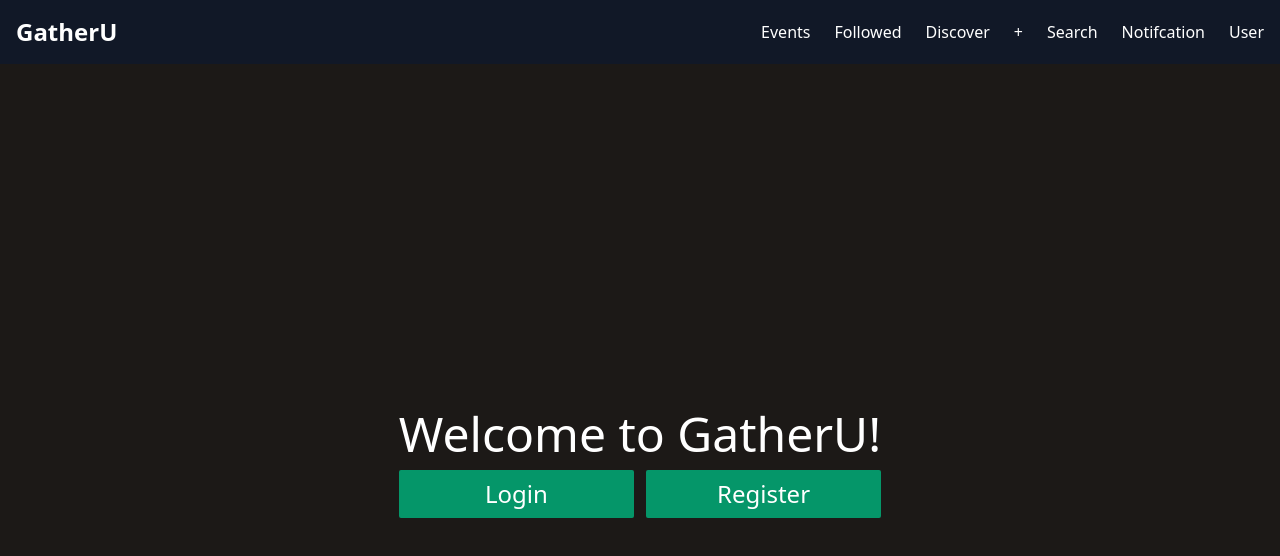
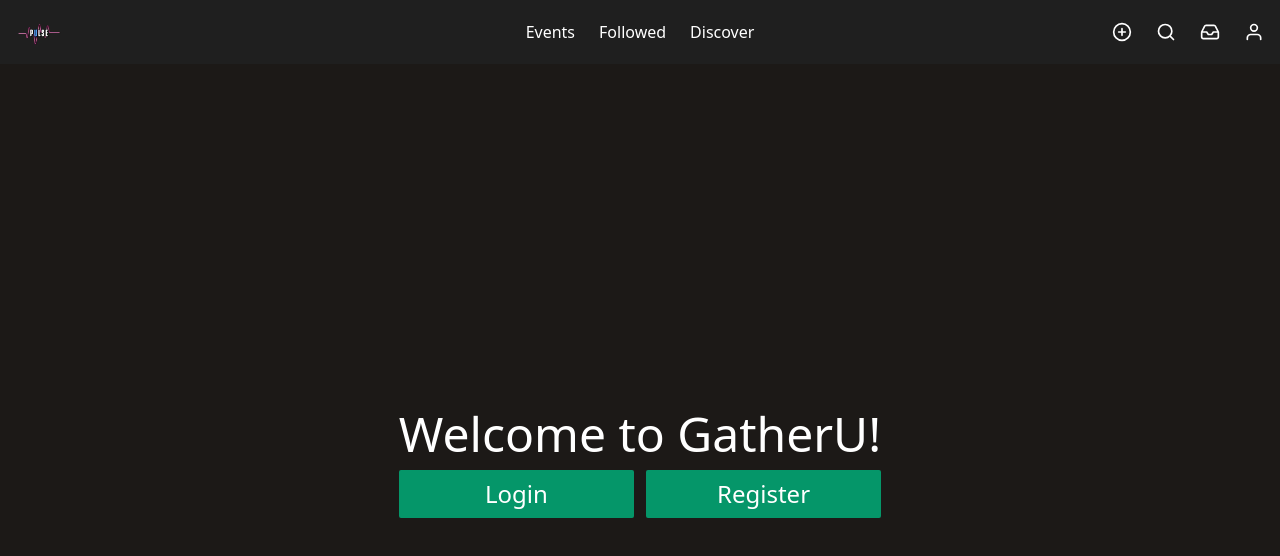
Before and after one commit to hpitta26/club-event-hub, a React (Vite) app in the folder frontend/: page / in a window 1280 px wide. Shown: the top 556 px of the page. Built offline with nearby package versions, Linux system fonts and the light colour scheme.

Commit message:
I added Icons, added logo and set up a blueprint that I can easily change depending on what lorenzo wants

```diff
--- /dev/null
+++ b/frontend/src/assets/icons/InboxIcon.jsx
@@ -0,0 +1,24 @@
+import React from "react";
+
+const InboxIcon = ({ className }) => {
+    return (
+        <svg
+            width="24"
+            height="24"
+            viewBox="0 0 24 24"
+            fill="none"
+            xmlns="http://www.w3.org/2000/svg"
+            className={className}
+        >
+            <path
+                d="M22 12H16L14 15H10L8 12H2M22 12V18C22 18.5304 21.7893 19.0391 21.4142 19.4142C21.0391 19.7893 20.5304 20 20 20H4C3.46957 20 2.96086 19.7893 2.58579 19.4142C2.21071 19.0391 2 18.5304 2 18V12M22 12L18.55 5.11C18.3844 4.77679 18.1292 4.49637 17.813 4.30028C17.4967 4.10419 17.1321 4.0002 16.76 4H7.24C6.86792 4.0002 6.50326 4.10419 6.18704 4.30028C5.87083 4.49637 5.61558 4.77679 5.45 5.11L2 12"
+                stroke="currentColor"
+                strokeWidth="2"
+                strokeLinecap="round"
+                strokeLinejoin="round"
+            />
+        </svg>
+    );
+};
+
+export default InboxIcon;
--- /dev/null
+++ b/frontend/src/assets/icons/PlusIcon.jsx
@@ -0,0 +1,24 @@
+import React from "react";
+
+const PlusIcon = ({ className }) => {
+    return (
+        <svg
+            width="24"
+            height="24"
+            viewBox="0 0 24 24"
+            fill="none"
+            xmlns="http://www.w3.org/2000/svg"
+            className={className}
+        >
+            <path
+                d="M12 8V16M8 12H16M22 12C22 17.5228 17.5228 22 12 22C6.47715 22 2 17.5228 2 12C2 6.47715 6.47715 2 12 2C17.5228 2 22 6.47715 22 12Z"
+                stroke="currentColor"
+                strokeWidth="2"
+                strokeLinecap="round"
+                strokeLinejoin="round"
+            />
+        </svg>
+    );
+};
+
+export default PlusIcon;
--- /dev/null
+++ b/frontend/src/assets/icons/SearchIcon.jsx
@@ -0,0 +1,24 @@
+import React from "react";
+
+const SearchIcon = ({ className }) => {
+    return (
+        <svg
+            width="24"
+            height="24"
+            viewBox="0 0 24 24"
+            fill="none"
+            xmlns="http://www.w3.org/2000/svg"
+            className={className}
+        >
+            <path
+                d="M21 21L16.65 16.65M19 11C19 15.4183 15.4183 19 11 19C6.58172 19 3 15.4183 3 11C3 6.58172 6.58172 3 11 3C15.4183 3 19 6.58172 19 11Z"
+                stroke="currentColor"
+                strokeWidth="2"
+                strokeLinecap="round"
+                strokeLinejoin="round"
+            />
+        </svg>
+    );
+};
+
+export default SearchIcon;
--- /dev/null
+++ b/frontend/src/assets/icons/UserIcon.jsx
@@ -0,0 +1,24 @@
+import React from "react";
+
+const UserIcon = ({ className }) => {
+    return (
+        <svg
+            width="24"
+            height="24"
+            viewBox="0 0 24 24"
+            fill="none"
+            xmlns="http://www.w3.org/2000/svg"
+            className={className}
+        >
+            <path
+                d="M20 21V19C20 17.9391 19.5786 16.9217 18.8284 16.1716C18.0783 15.4214 17.0609 15 16 15H8C6.93913 15 5.92172 15.4214 5.17157 16.1716C4.42143 16.9217 4 17.9391 4 19V21M16 7C16 9.20914 14.2091 11 12 11C9.79086 11 8 9.20914 8 7C8 4.79086 9.79086 3 12 3C14.2091 3 16 4.79086 16 7Z"
+                stroke="currentColor"
+                strokeWidth="2"
+                strokeLinecap="round"
+                strokeLinejoin="round"
+            />
+        </svg>
+    );
+};
+
+export default UserIcon;
--- a/frontend/src/components/navbar.jsx
+++ b/frontend/src/components/navbar.jsx
@@ -1,33 +1,42 @@
 import React from "react";
+import SearchIcon from "../assets/icons/SearchIcon";
+import PlusIcon from "../assets/icons/PlusIcon";
+import InboxIcon from "../assets/icons/InboxIcon";
+import UserIcon from "../assets/icons/UserIcon";
+import pulseLogo from "../assets/icons/pulse_logo_1.png";
 
 const Navbar = () => {
-    return(
-        <nav className="bg-gray-900 text-white p-4 flex justify-between items-center">
-            <h1 className="text-2xl font-bold">GatherU</h1>
-            <ul className="flex space-x-6">
-                <li>
-                    <a href="#" className="hover:text-gray-400">Events</a>
-                </li>
-                <li>
-                    <a href="#" className = "hover:text-gray-400">Followed</a>
-                </li>
-                <li>
-                    <a href="#" className="hover:text-gray-400">Discover</a>
-                </li>
-                <li>
-                    <a href="#" className="hover:text-gray-400">+</a>
-                </li>
-                <li>
-                    <a href="#" className="hover:text-gray-400">Search</a>
-                </li>
-                <li>
-                    <a href="#" className="hover:text-gray-400">Notifcation</a>
-                </li>
-                <li>
-                    <a href="#" className="hover:text-gray-400">User</a>
-                </li>
+    return (
+        <nav className="bg-[#1F1F1F] text-white p-4 flex items-center justify-between"> {}
+            {/* Logo (Left) */}
+            <div className="flex items-center">
+                <img src={pulseLogo} alt="GatherU Logo" className="h-8 w-auto" /> {}
+            </div>
+
+            {/* Center Nav Links */}
+            <ul className="hidden md:flex space-x-6 absolute left-1/2 transform -translate-x-1/2">
+                <li><a href="#" className="hover:text-gray-400">Events</a></li>
+                <li><a href="#" className="hover:text-gray-400">Followed</a></li>
+                <li><a href="#" className="hover:text-gray-400">Discover</a></li>
             </ul>
+
+            {/* Right Side Icons */}
+            <div className="flex space-x-6">
+                <a href="#" className="hover:text-gray-400">
+                    <PlusIcon className="w-5 h-5 text-white" />
+                </a>
+                <a href="#" className="hover:text-gray-400">
+                    <SearchIcon className="w-5 h-5 text-white" />
+                </a>
+                <a href="#" className="hover:text-gray-400">
+                    <InboxIcon className="w-5 h-5 text-white" />
+                </a>
+                <a href="#" className="hover:text-gray-400">
+                    <UserIcon className="w-5 h-5 text-white" />
+                </a>
+            </div>
         </nav>
     );
 };
+
 export default Navbar;
```
Also changed, not shown: frontend/src/assets/icons/pulse_logo_1.png (added).
